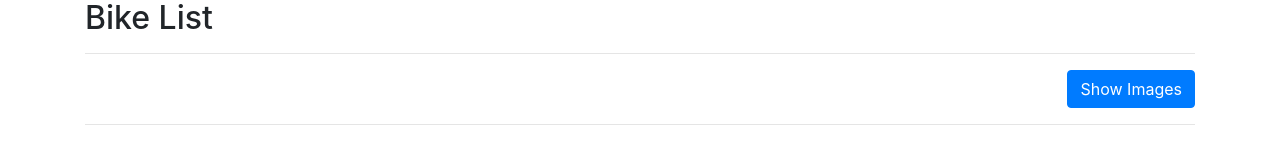
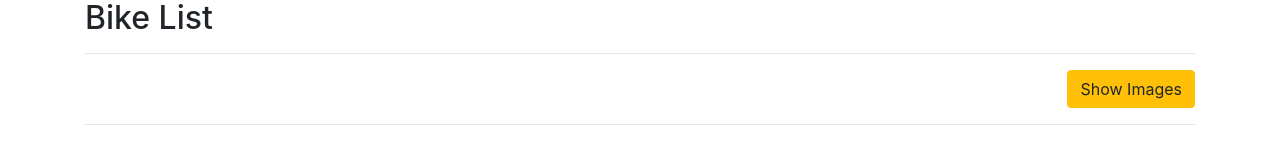
Before and after one commit to mahasuguru/angularfirstapp, an Angular app: page / in a window 1280 px wide. Shown: the part 543-698 px from the top of the page. Built offline with nearby package versions, Linux system fonts and the light colour scheme.

Commit message:
eventbinding

```diff
--- a/src/app/components/productlist/productlist.component.html
+++ b/src/app/components/productlist/productlist.component.html
@@ -2,8 +2,8 @@
 <hr>
 <div class="row">
   <div class="col-md-12">
-    <button type="button" class="btn btn-primary float-right"
-      (click)="toggleImages()">{{showImages ? 'Hide Images': 'Show Images'}}</button>
+    <button type="button" class="btn btn-warning float-right" (click)="toggleImages()">{{showImages ? 'Hide' : 'Show'}}
+      Images</button>
   </div>
 </div>
 <hr>
```
